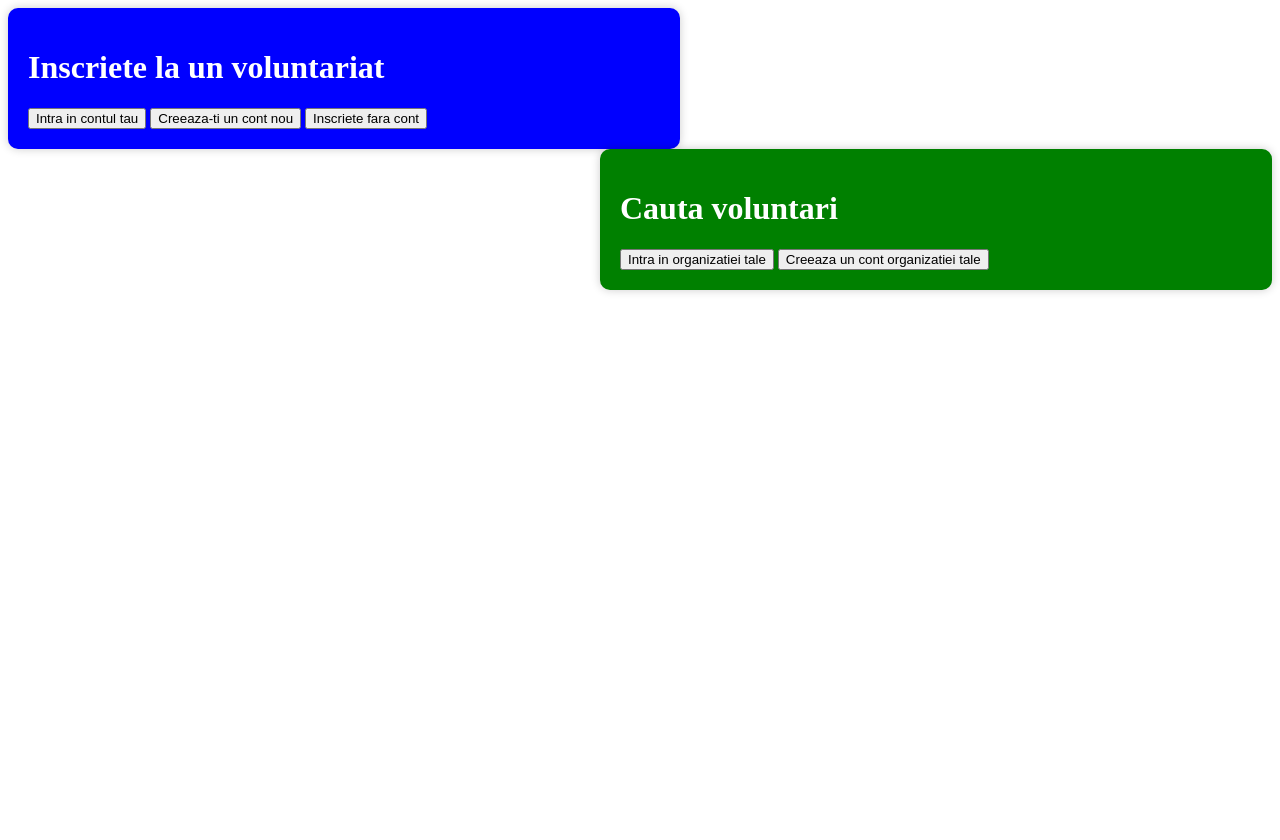
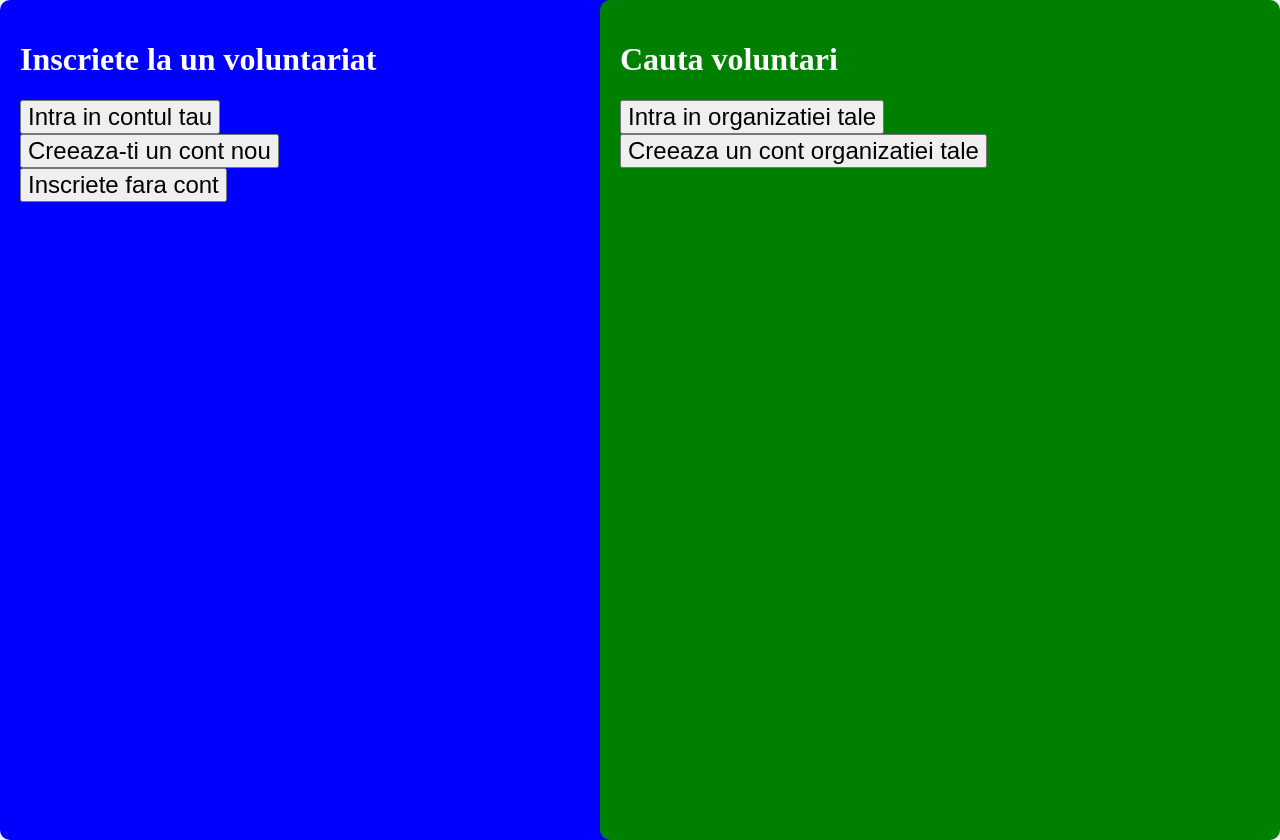
Before and after one commit to David070920/voluntariatcta, a plain HTML site: page index.html in a window 1280 px wide. Before the commit the page ends 800 px from the top, so only its background shows below. Drawn offline with Linux system fonts and the light colour scheme.

Commit message:
Update index.html

```diff
--- a/index.html
+++ b/index.html
@@ -6,34 +6,43 @@
         background-color: blue;
         color: white;
         width: 50%;
-        float: left;
+        height: 100vh;
         padding: 20px;
         border-radius: 10px;
         box-shadow: 0 0 10px rgba(0, 0, 0, 0.2);
+        position: absolute;
+        left: 0;
+        top: 0;
     }
 
     .right-side {
         background-color: green;
         color: white;
         width: 50%;
-        float: right;
+        height: 100vh;
         padding: 20px;
         border-radius: 10px;
         box-shadow: 0 0 10px rgba(0, 0, 0, 0.2);
+        position: absolute;
+        right: 0;
+        top: 0;
     }
 </style>
 </head>
 <body>
     <div class="left-side">
         <h1>Inscriete la un voluntariat</h1>
-        <button>Intra in contul tau</button>
-        <button>Creeaza-ti un cont nou</button>
-        <button>Inscriete fara cont</button>
+        <button style="font-size: 24px;">Intra in contul tau</button>
+        <br>
+        <button style="font-size: 24px;">Creeaza-ti un cont nou</button>
+        <br>
+        <button style="font-size: 24px;">Inscriete fara cont</button>
     </div>
     <div class="right-side">
         <h1>Cauta voluntari</h1>
-        <button>Intra in organizatiei tale</button>
-        <button>Creeaza un cont organizatiei tale</button>
+        <button style="font-size: 24px;">Intra in organizatiei tale</button>
+        <br>
+        <button style="font-size: 24px;">Creeaza un cont organizatiei tale</button>
     </div>
 </body>
 </html>
```
